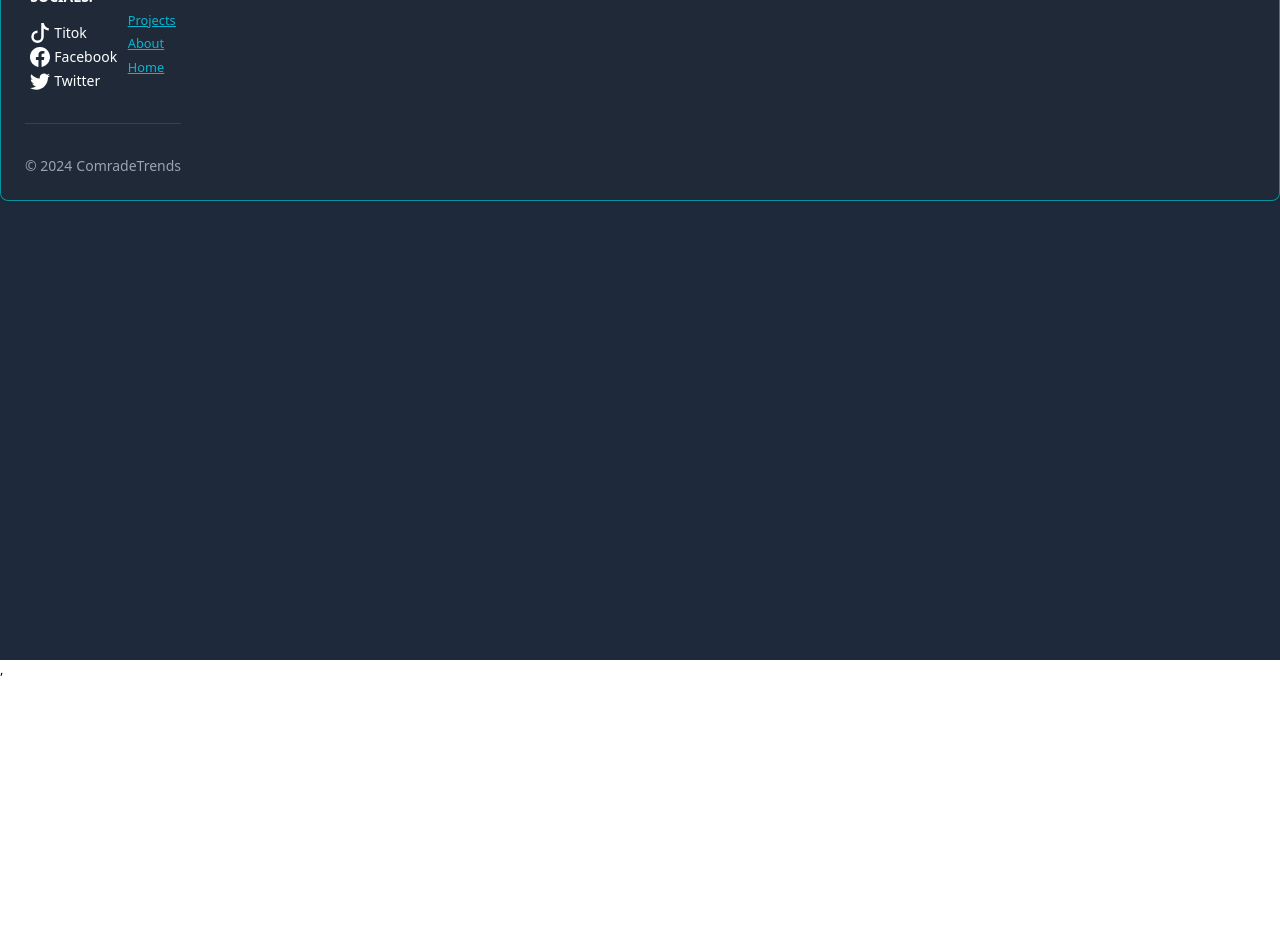
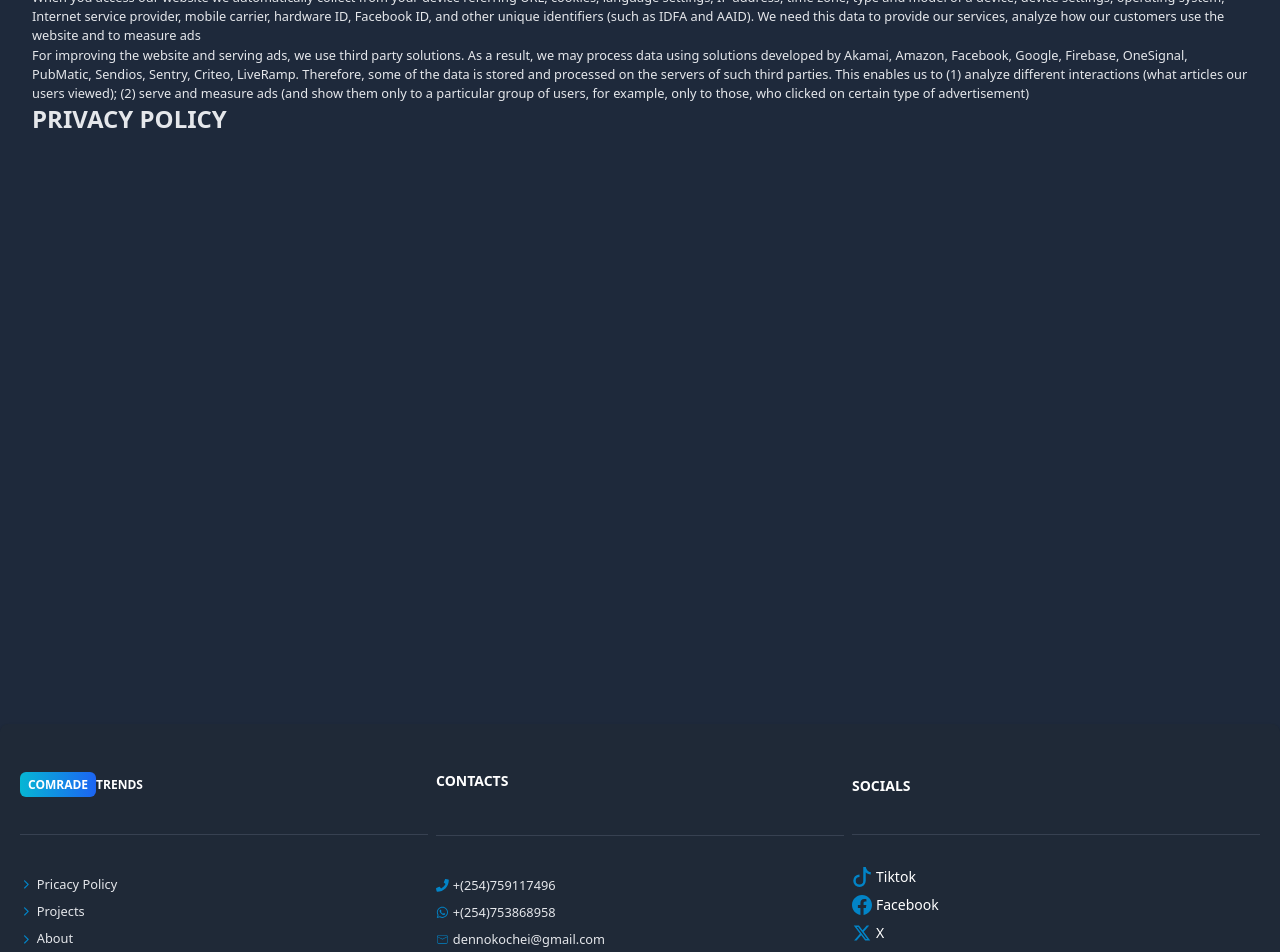
Before and after one commit to DenisKochei/ComradeTrends, a React (Vite) app in the folder client/: page /privacy-policy in a window 1280 px wide. Shown: the part 140-1092 px from the top of the page. Before the commit the page ends 819 px from the top, so only its background shows below. Built offline with nearby package versions, Linux system fonts and the light colour scheme; no server answers.

Commit message:
footer fix

```diff
--- a/client/src/App.jsx
+++ b/client/src/App.jsx
@@ -6,7 +6,7 @@ import { Signup } from './pages/Signup'
 import { Projects } from './pages/Projects'
 import { Dashboard } from './pages/Dashboard'
 import { Header } from './components/Header.jsx'
-import Footer from './components/Footer'
+import  Footer  from './components/Footer.jsx'
 import { PrivateRoute } from './components/PrivateRoute'
 import { OnlyAdminPrivateRoute } from './components/OnlyAdminPrivateRoute copy'
 import CreatePost from './pages/CreatePost'
@@ -14,6 +14,7 @@ import UpdatePost from './pages/UpdatePost'
 import { PostPage } from './pages/PostPage'
 import ScrollToTop from './components/ScrollToTop'
 import {Search} from './pages/search'
+import {PolicyPage} from './pages/PolicyPage.jsx'
 
 export default function App() {
   return (
@@ -36,6 +37,7 @@ export default function App() {
         </Route>
         <Route path='/post/:postslug' element={<PostPage />} />
         <Route path='/search' element={<Search/>} />
+        <Route path='/privacy-policy' element={<PolicyPage/>} />
       </Routes>
       <Footer/>
     </BrowserRouter>
--- a/client/src/components/Footer.jsx
+++ b/client/src/components/Footer.jsx
@@ -1,32 +1,53 @@
-import React from 'react'
 import { Footer } from 'flowbite-react'
-import {BsFacebook,BsTwitter,BsTiktok,} from 'react-icons/bs'
+import {BsFacebook,BsTiktok,} from 'react-icons/bs'
+import { RiTwitterXFill } from "react-icons/ri";
 import { Link } from 'react-router-dom'
+import { Logo } from './Logo'
+import { FaPhone,FaWhatsapp } from 'react-icons/fa'
+import { CiMail } from "react-icons/ci";
+import { IoIosArrowForward } from "react-icons/io";
 //import { Link } from 'react-router-dom'
 
 
 export default function FooterComp() {
   return (
-  <Footer container className='border border-t-8 m-0 border-teal-500'>
-    <div className="">
-      <div>
-        <div>
-        <span className=' px-2 py-1 bg-gradient-to-r from-cyan-500 to-blue-600 rounded-md text-white'>Comrade</span>
-          Trends
+  <Footer  className='flex flex-col gap-2 sm:flex-row p-5 sm:justify-around sm:items-center justify-center items-start'>
+   <div className='flex mt-0.5 flex-col gap-2 sm:w-1/3 w-full'>
+   <Footer.Title className='mb-0 sm:mt-7' title={<Logo/>}/>
+   <Footer.Divider className='mt-2'/>
+   <Link to='/privacy-policy'>
+      <span className='flex items-center gap-1'><IoIosArrowForward className='text-sky-600'/>Pricacy Policy</span>
+    </Link>
+   <Link to='/projects'>
+      <span className='flex items-center gap-1'><IoIosArrowForward className='text-sky-600'/>Projects</span>
+    </Link>
+    <Link to='/about'>
+      <span className='flex items-center gap-1'><IoIosArrowForward className='text-sky-600'/>About</span>
+    </Link>
+    <Link to='/'>
+      <span className='flex items-center gap-1'><IoIosArrowForward className='text-sky-600'/>Home</span>
+    </Link>
    </div>
-        <div className='flex justify-around'>
-
-          <div className='flex justify-start flex-col gap-1'>
-          <Footer.Title className='my-3' title='Socials:'/>
-            <Footer.LinkGroup col >
+   <div className='flex flex-col sm:justify-start gap-2 sm:w-1/3 w-full'>
+   <Footer.Title className='mb-0 sm:mb-1 mt-5 sm:mt-0' title='Contacts'/>
+   <Footer.Divider className='mt-1'/>
+   <span className='flex items-center gap-1'><FaPhone className='text-sky-600'/><a href='tel:+254759117496'>+(254)759117496</a></span>
+   <span className='flex items-center gap-1'><FaWhatsapp className='text-sky-600'/><a href="https://wa.me/+254753868958?text=Hello!">+(254)753868958</a></span>
+   <span className='flex items-center gap-1'><CiMail className='text-sky-600'/><a href='mailto:dennokochei@gmail.com'>dennokochei@gmail.com</a></span>
+   </div>
+   <div className='sm:w-1/3 mt-5 sm:mt-0 w-full flex flex-col'>
+    <Footer.Title className='mb-1.5 ' title='Socials' />
+    <Footer.Divider className='mt-0.5'/>
+    <div className='flex flex-col gap-2'>
+    <Footer.LinkGroup >
       <Footer.Link
         href='https://www.tiktok.com/@comrade.trends'
         target='_blank'
         rel='noopener noreferrer'
       >
         <div className='flex gap-1'>
-                <Footer.Icon icon={BsTiktok} />
-                Titok
+        <Footer.Icon fill='rgb(2,132,199,100)' icon={BsTiktok} />
+        Tiktok
         </div>
       </Footer.Link>
       </Footer.LinkGroup>
@@ -37,7 +58,7 @@ export default function FooterComp() {
         rel='noopener noreferrer'
       >
         <div className='flex gap-1'>
-                <Footer.Icon icon={BsFacebook} />
+        <Footer.Icon fill='rgb(2,132,199,100)' icon={BsFacebook} />
         Facebook
         </div>
       </Footer.Link>
@@ -50,32 +71,14 @@ export default function FooterComp() {
       >
 
       <div className='flex gap-1'>
-                <Footer.Icon  icon={BsTwitter} />
-                Twitter
+        <Footer.Icon fill='rgb(2,132,199,100)' icon={RiTwitterXFill} />
+        X
       </div>
       </Footer.Link>
       </Footer.LinkGroup>
 
     </div>
-          <div className='flex flex-col mt-9 gap-1 underline text-cyan-500'>
-            <Link to='/projects'>
-              Projects
-            </Link>
-            <Link to='/about'>
-              About
-            </Link>
-            <Link to='/'>
-              Home
-            </Link>
    </div>
-        </div>
-      </div>
-      <Footer.Divider />
-      <div className='flex justify-between items-center'>
-        <div><Footer.Copyright href='#' by='ComradeTrends' year={new Date().getFullYear()} /></div>
-      </div>
-    </div>
-
   </Footer>
   )
 }
--- /dev/null
+++ b/client/src/components/Logo.jsx
@@ -0,0 +1,12 @@
+import { Link } from "react-router-dom"
+
+export function Logo() {
+  return (
+    <div>
+      <Link to="/" className='self-center whitespace-nowrap text-sm sm:text-xs  font-semibold dark:text-white'>
+        <span className=' px-2 py-1 bg-gradient-to-r from-cyan-500 to-blue-600 rounded-md text-white'>Comrade</span>
+        Trends
+      </Link>
+    </div>
+  )
+}
--- a/client/src/pages/CreatePost.jsx
+++ b/client/src/pages/CreatePost.jsx
@@ -116,7 +116,8 @@ export default function CreatePost() {
         }
       {imageUploadError && <Alert color='failure'>{imageUploadError}</Alert>}
       {publishError && <Alert color='failure'>{publishError}</Alert>}
-      <ReactQuill theme='snow' placeholder='Write something' className='h-72 mb-12' required onChange={(value)=> setFormData({...formData, content:value})}/>
+      <ReactQuill theme='snow' placeholder='Write something' className='h-72 mb-12' required onChange={(value)=> setFormData({...formData, content1:value})}/>
+      <ReactQuill theme='snow' placeholder='Write something' className='h-72 mb-12' required onChange={(value)=> setFormData({...formData, content2:value})}/>
       <Button className='focus:ring-0' gradientDuoTone='purpleToPink' type='submit'>Publish</Button>
       </form>
     </div>
--- /dev/null
+++ b/client/src/pages/PolicyPage.jsx
@@ -0,0 +1,23 @@
+import { IoIosArrowForward } from "react-icons/io";
+
+export function PolicyPage() {
+  return (
+    <div className="min-h-screen p-8">
+     <h1 className="font-bolt text-2xl">Important Pricacy information</h1>
+     <span>
+     When you access our website we automatically collect from your device referring URL, cookies, language settings, IP address, time zone, type and model of a device, device settings, operating system, Internet service provider, mobile carrier, hardware ID, Facebook ID, and other unique identifiers (such as IDFA and AAID). We need this data to provide our services, analyze how our customers use the website and to measure ads
+     </span>
+     <br/>
+     <span>
+     For improving the website and serving ads, we use third party solutions. As a result, we may process data using solutions developed by Akamai, Amazon, Facebook, Google, Firebase, OneSignal, PubMatic, Sendios, Sentry, Criteo, LiveRamp. Therefore, some of the data is stored and processed on the servers of such third parties. This enables us to (1) analyze different interactions (what articles our users viewed); (2) serve and measure ads (and show them only to a particular group of users, for example, only to those, who clicked on certain type of advertisement)
+     </span>
+     <br/>
+     <span>
+      <h1 className="font-bold text-2xl">PRIVACY POLICY</h1>
+      <span>
+
+      </span>
+     </span>
+    </div>
+  )
+}
--- a/client/src/pages/UpdatePost.jsx
+++ b/client/src/pages/UpdatePost.jsx
@@ -147,7 +147,8 @@ export default function UpdatePost() {
         }
       {imageUploadError && <Alert color='failure'>{imageUploadError}</Alert>}
       {fetchError && <Alert color='failure'>{fetchError}</Alert>}
-      <ReactQuill value={formData.content} theme='snow' placeholder='Write something' className='h-72 mb-12' required onChange={(value)=> setFormData({...formData, content:value})}/>
+      <ReactQuill value={formData.content1} theme='snow' placeholder='Write something' className='h-72 mb-12' required onChange={(value)=> setFormData({...formData, content1:value})}/>
+      <ReactQuill value={formData.content2} theme='snow' placeholder='Write something' className='h-72 mb-12' required onChange={(value)=> setFormData({...formData, content2:value})}/>
       <Button className='focus:ring-0' gradientDuoTone='purpleToPink' type='submit'>Update Post</Button>
       </form>
     </div>
```
Also changed, not shown: client/src/pages/PostPage.jsx (+10 -5 lines), 2 other files (tests, documents, lock files or other folders). Lines whose indentation alone changed are shown as unchanged.
